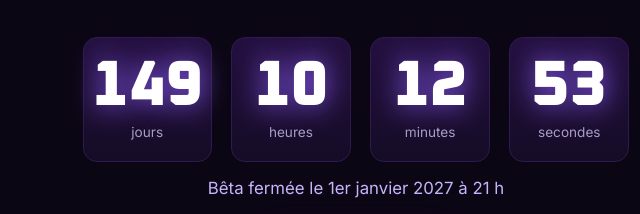
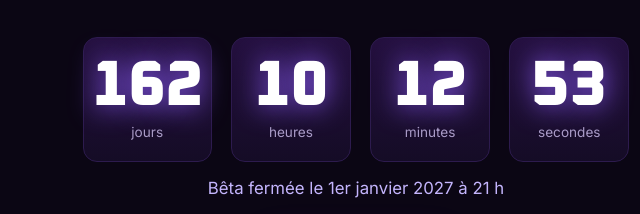
Before and after one commit to Kykygosed/kykyworld, a plain HTML site: page index.html in a window 1280 px wide. Shown: the part 513-727 px from the top of the page, 284-924 px from the left. Drawn offline with Linux system fonts and the light colour scheme; no server answers.

Commit message:
Update index.html

```diff
--- a/index.html
+++ b/index.html
@@ -97,7 +97,7 @@ tabs.forEach(b=>b.onclick=()=>go(b.dataset.t));
 document.querySelectorAll("[data-go]").forEach(b=>b.onclick=()=>go(b.dataset.go));
 addEventListener("hashchange",()=>show(location.hash.slice(1)));
 show(location.hash.slice(1));
-const target = Date.UTC(2027, 3, 20, 19, 0, 0); // 21 h, heure de Paris (UTC+2)
+const target = Date.UTC(2027, 4, 3, 19, 0, 0); // 21 h, heure de Paris (UTC+2)
 const p=n=>String(n).padStart(2,"0");
 function tick(){let t=Math.max(0,target-Date.now())/1000|0;
 d.textContent=p(t/86400|0);h.textContent=p(t%86400/3600|0);m.textContent=p(t%3600/60|0);s.textContent=p(t%60);}
```
